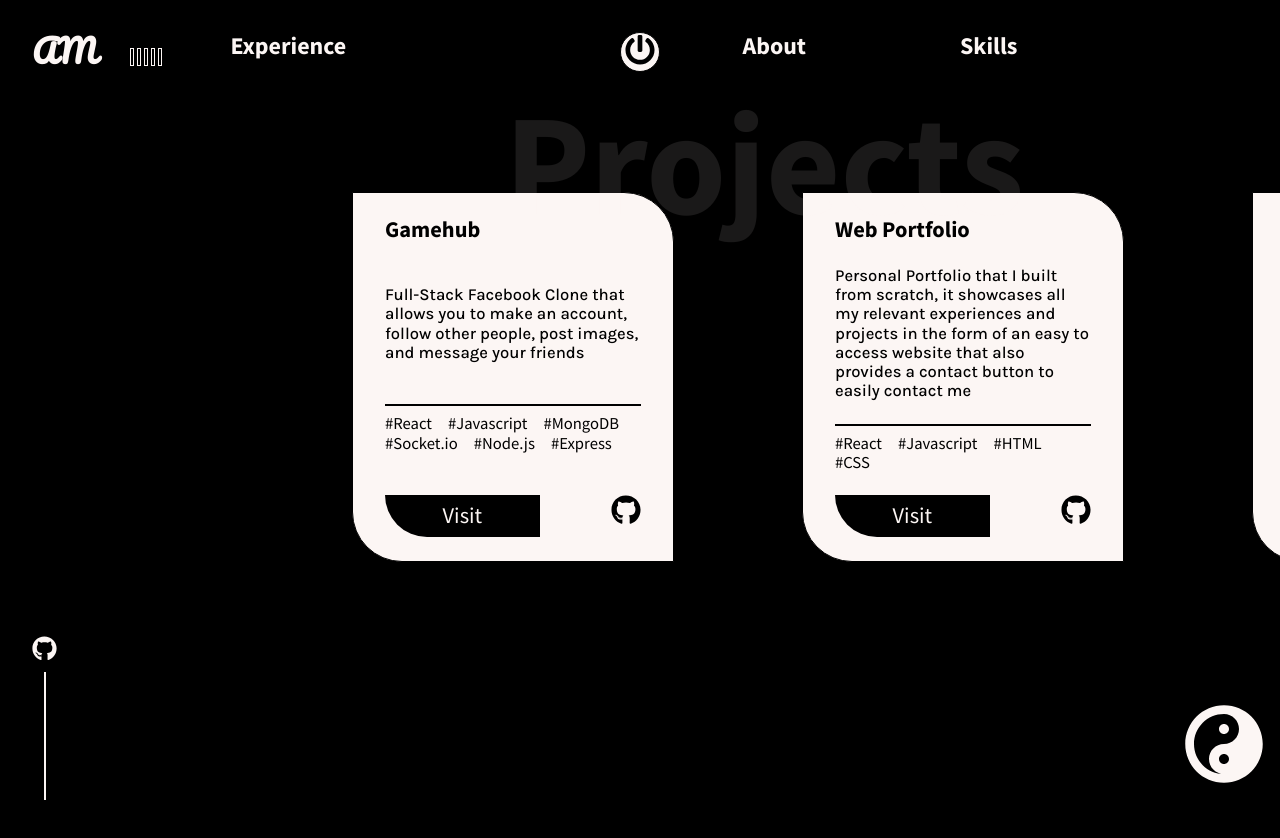
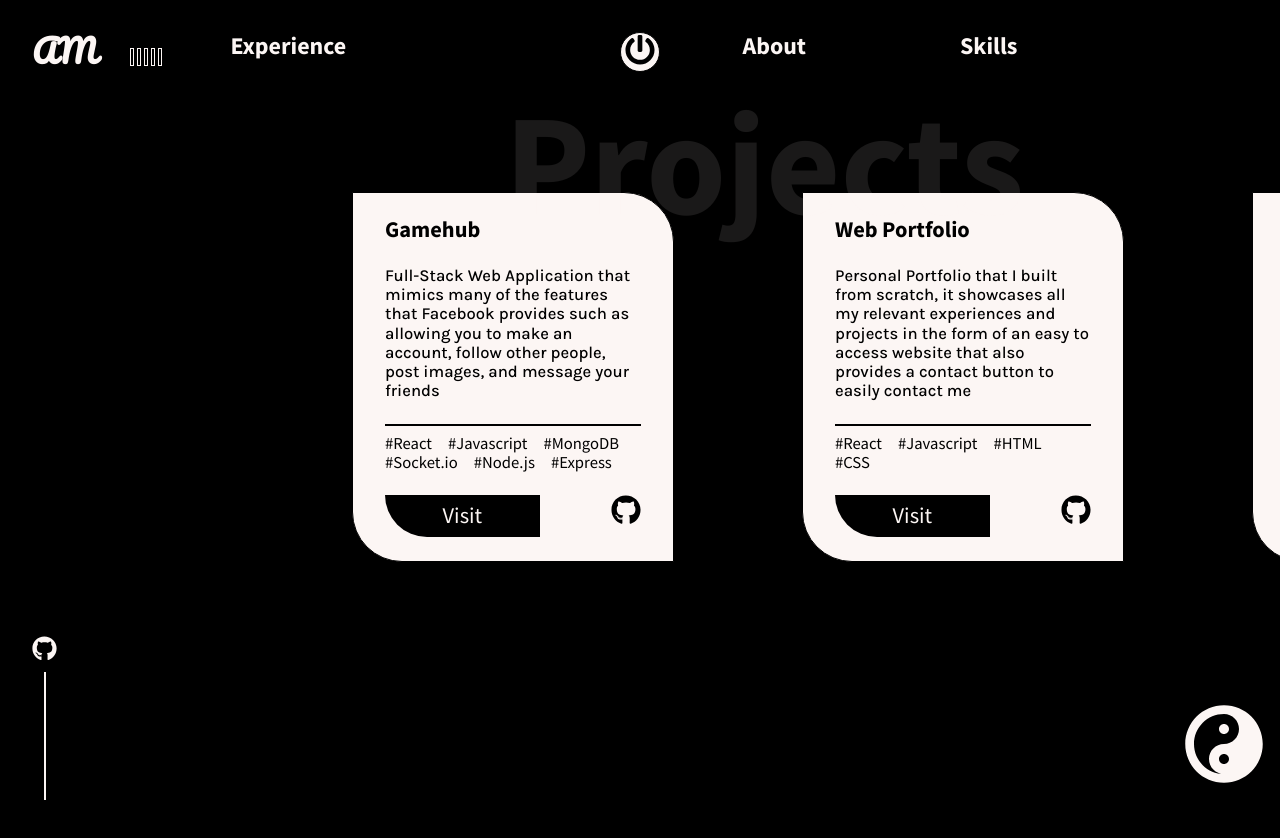
Before and after one commit to Graycouch/Web-Portfolio, a React (Create React App) app: page /projects in a window 1280 px wide. Shown: the top 838 px of the page. Built offline with nearby package versions, Linux system fonts and the light colour scheme.

Commit message:
Changed project data

```diff
--- a/src/components/ProjectsData.js
+++ b/src/components/ProjectsData.js
@@ -2,7 +2,7 @@ export const Work = [
     {
         id:1,
         name:"Gamehub",
-        description:"Full-Stack Facebook Clone that allows you to make an account, follow other people, post images, and message your friends",
+        description:"Full-Stack Web Application that mimics many of the features that Facebook provides such as allowing you to make an account, follow other people, post images, and message your friends",
         tags:["React","Javascript","MongoDB", "Socket.io", "Node.js", "Express"],
 
         demo:"https://github.com/Graycouch/Gamehub",
```
